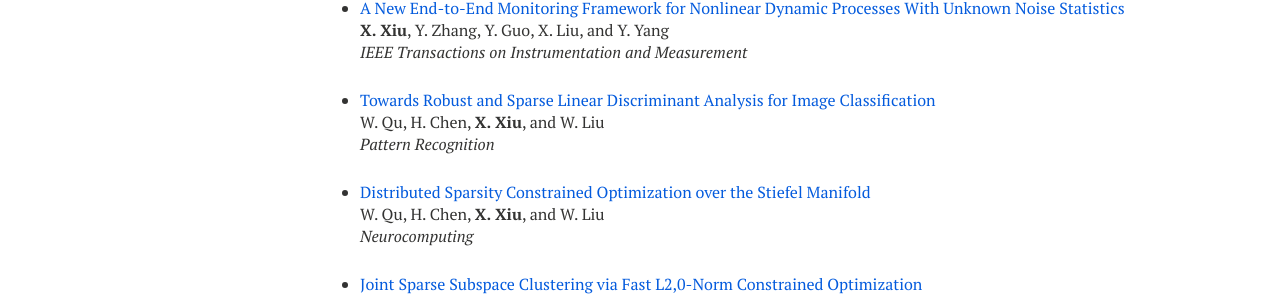
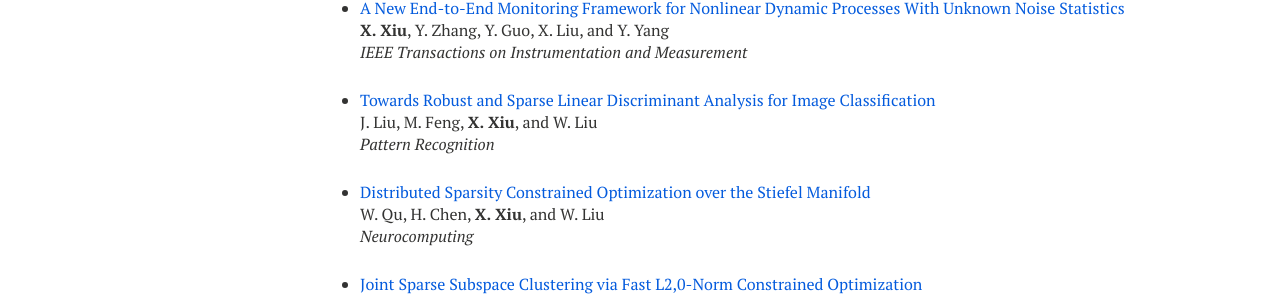
Before and after one commit to xianchaoxiu/xianchaoxiu.github.io, a Jekyll site: the page built from publications/index.md, in a window 1280 px wide. Shown: the part 319-617 px from the top of the page. Built offline with Jekyll 4.4.1, drawn with Linux system fonts in a browser that asks for light colours; nearby versions of some CDN libraries.

Commit message:
Update index.md

```diff
--- a/publications/index.md
+++ b/publications/index.md
@@ -26,7 +26,7 @@ You can also browse my <a href="https://www.researchgate.net/profile/Xianchao-Xi
 
 
 * <a href="https://www.sciencedirect.com/science/article/abs/pii/S0031320324002632" class="textlink" target="_blank">Towards Robust and Sparse Linear Discriminant Analysis for Image Classification</a><br>
-W. Qu, H. Chen, <b>X. Xiu</b>, and W. Liu<br>
+J. Liu, M. Feng, <b>X. Xiu</b>, and W. Liu<br>
 <i>Pattern Recognition</i><br>
 
 
```
